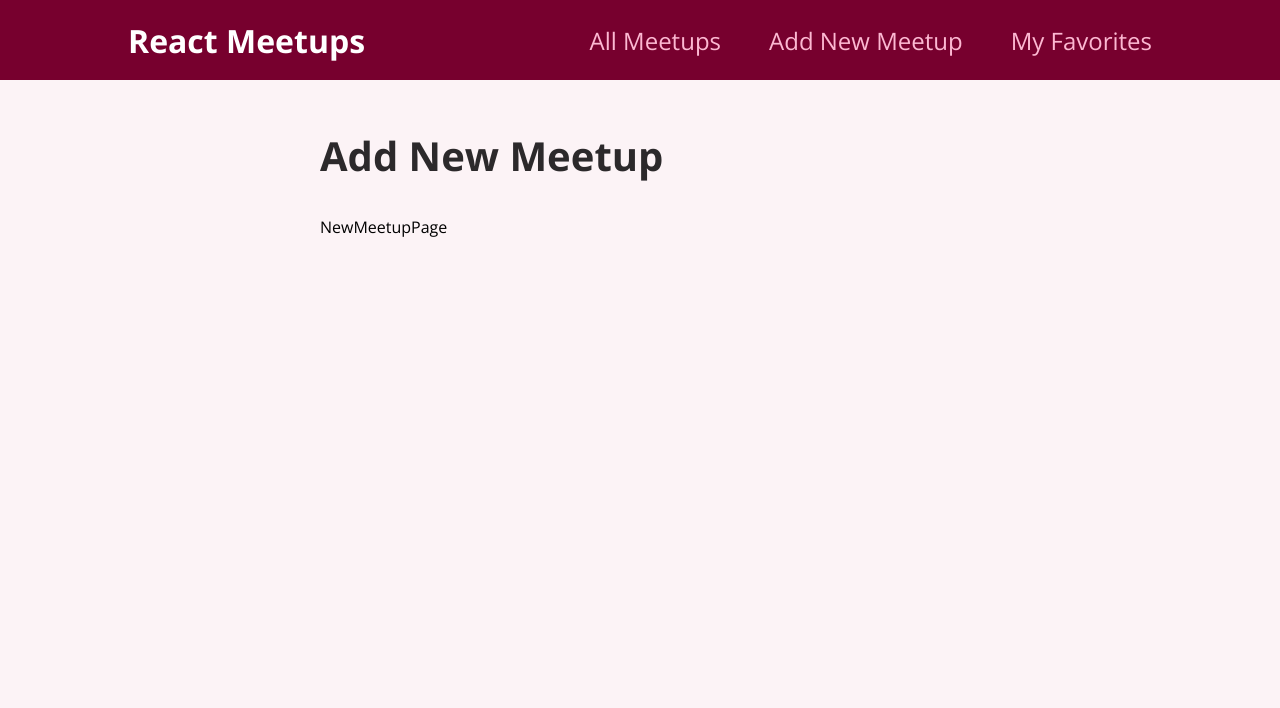
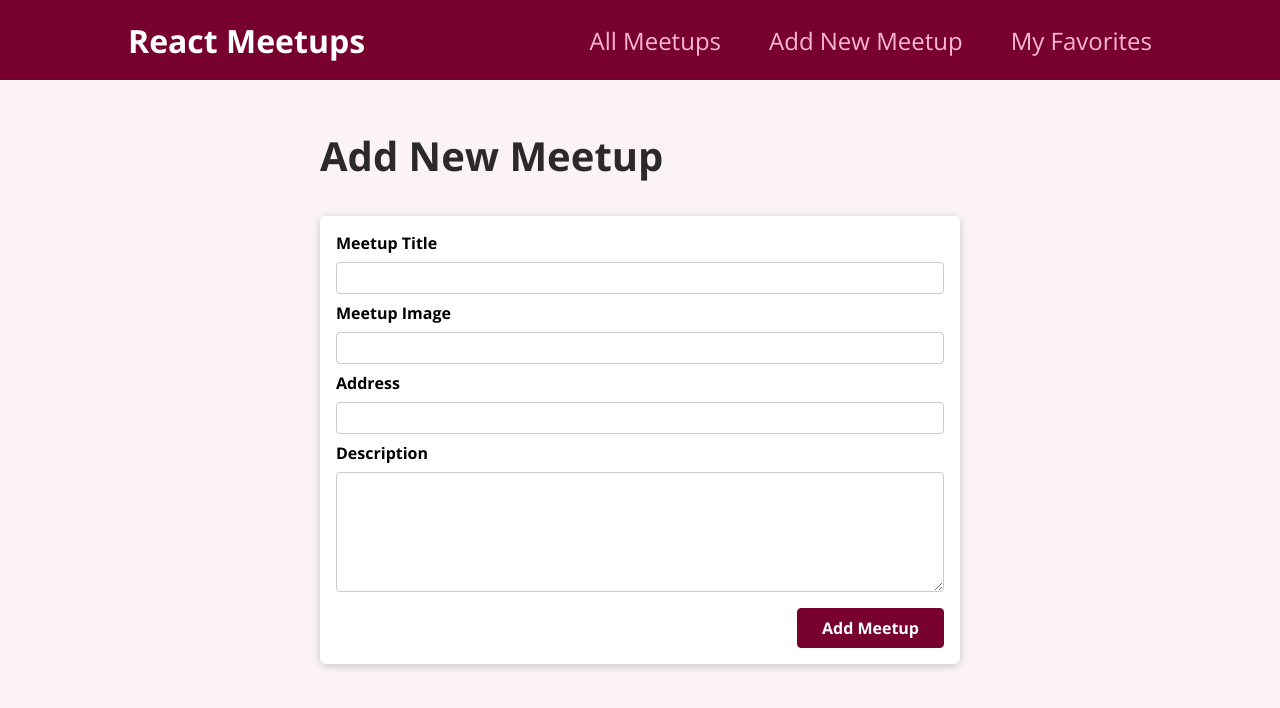
Before and after one commit to torhenningegenes/udemy, a React (Create React App) app: page /new-meetup in a window 1280 px wide. Shown: the top 708 px of the page. Built offline with nearby package versions, Linux system fonts and the light colour scheme.

Commit message:
added HTTP POST request to firebase

```diff
--- a/src/components/meetups/NewMeetupForm.js
+++ b/src/components/meetups/NewMeetupForm.js
@@ -0,0 +1,57 @@
+import Card from "../ui/Card";
+import classes from "./NewMeetupForm.module.css";
+import { useRef } from "react";
+function NewMeetupForm(props) {
+  const titleInputRef = useRef();
+  const imageInputRef = useRef();
+  const addressInputRef = useRef();
+  const descriptionInputRef = useRef();
+
+  function submitHandler(event) {
+    event.preventDefault();
+
+    const enteredTitle = titleInputRef.current.value;
+    const enteredImage = imageInputRef.current.value;
+    const enteredAddress = addressInputRef.current.value;
+    const enteredDescription = descriptionInputRef.current.value;
+
+    const meetupData = {
+      title: enteredTitle,
+      image: enteredImage,
+      address: enteredAddress,
+      description: enteredDescription,
+    };
+    props.onAddMeetup(meetupData);
+  }
+  return (
+    <Card>
+      <form className={classes.form} onSubmit={submitHandler}>
+        <div className={classes.control}>
+          <label htmlFor="title">Meetup Title</label>
+          <input type="text" required id="title" ref={titleInputRef} />
+        </div>
+        {/* @----------@ */}
+        <div className={classes.control}>
+          <label htmlFor="image">Meetup Image</label>
+          <input type="url" required id="image" ref={imageInputRef} />
+        </div>
+        {/* @----------@ */}
+        <div className={classes.control}>
+          <label htmlFor="address">Address</label>
+          <input type="text" required id="address" ref={addressInputRef} />
+        </div>
+        {/* @----------@ */}
+        <div className={classes.control}>
+          <label htmlFor="description" ref={descriptionInputRef}>
+            Description
+          </label>
+          <textarea id="description" required rows="5"></textarea>
+        </div>
+        <div className={classes.actions}>
+          <button>Add Meetup</button>
+        </div>
+      </form>
+    </Card>
+  );
+}
+export default NewMeetupForm;
--- /dev/null
+++ b/src/components/meetups/NewMeetupForm.module.css
@@ -0,0 +1,45 @@
+.form {
+  padding: 1rem;
+}
+
+.control {
+  margin-bottom: 0.5rem;
+}
+
+.control label {
+  display: block;
+  font-weight: bold;
+  margin-bottom: 0.5rem;
+}
+
+.control input,
+.control textarea {
+  display: block;
+  font: inherit;
+  border-radius: 4px;
+  border: 1px solid #ccc;
+  padding: 0.25rem;
+  width: 100%;
+}
+
+.actions {
+  margin-top: 1rem;
+  text-align: right;
+}
+
+.actions button {
+  font: inherit;
+  cursor: pointer;
+  background-color: #77002e;
+  color: white;
+  padding: 0.5rem 1.5rem;
+  border: 1px solid #77002e;
+  border-radius: 4px;
+  font-weight: bold;
+}
+
+.actions button:hover,
+.actions button:active {
+  background-color: #a50e48;
+  border-color: #a50e48;
+}
--- a/src/pages/NewMeetup.js
+++ b/src/pages/NewMeetup.js
@@ -1,9 +1,23 @@
+import NewMeetupForm from "../components/meetups/NewMeetupForm";
+
 function NewMeetupPage() {
+  function addMeetupHandler(meetupData) {
+    fetch(
+      "https://react-getting-started-4049b-default-rtdb.europe-west1.firebasedatabase.app/meetups.json",
+      {
+        method: "POST",
+        body: JSON.stringify(meetupData),
+        headers: {
+          "Content-Type": "application/json",
+        },
+      }
+    );
+  }
   console.log("hello");
   return (
     <section>
       <h1>Add New Meetup</h1>
-      <p>NewMeetupPage</p>
+      <NewMeetupForm onAddMeetup={addMeetupHandler} />
     </section>
   );
 }
```
